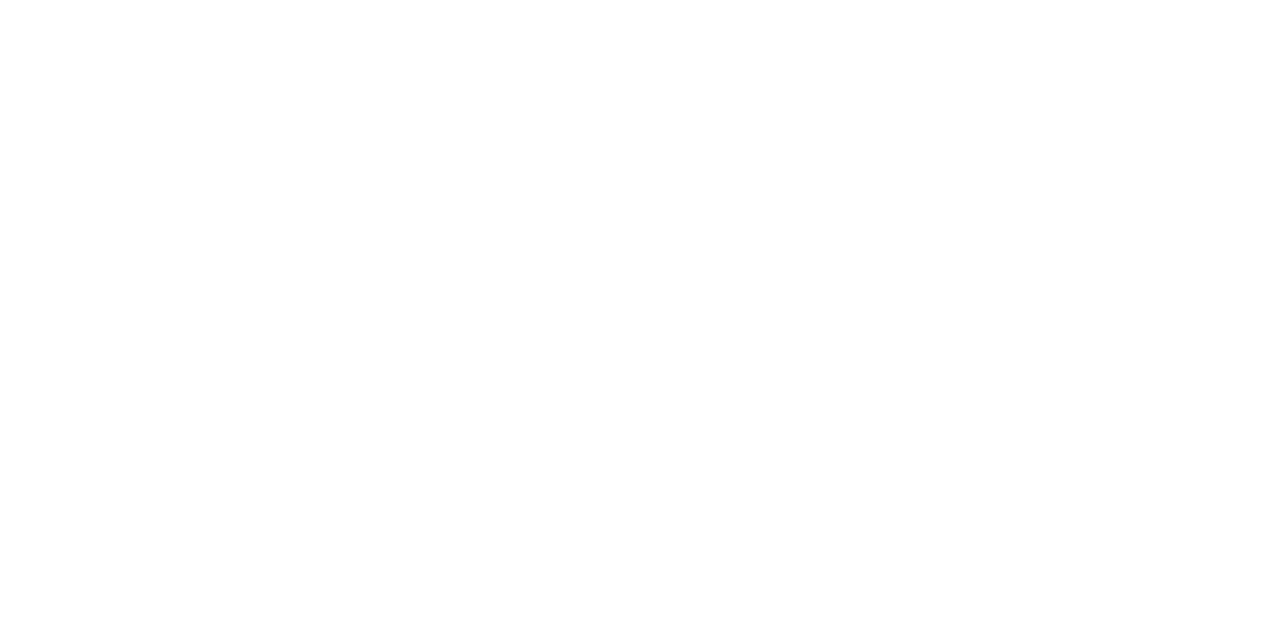
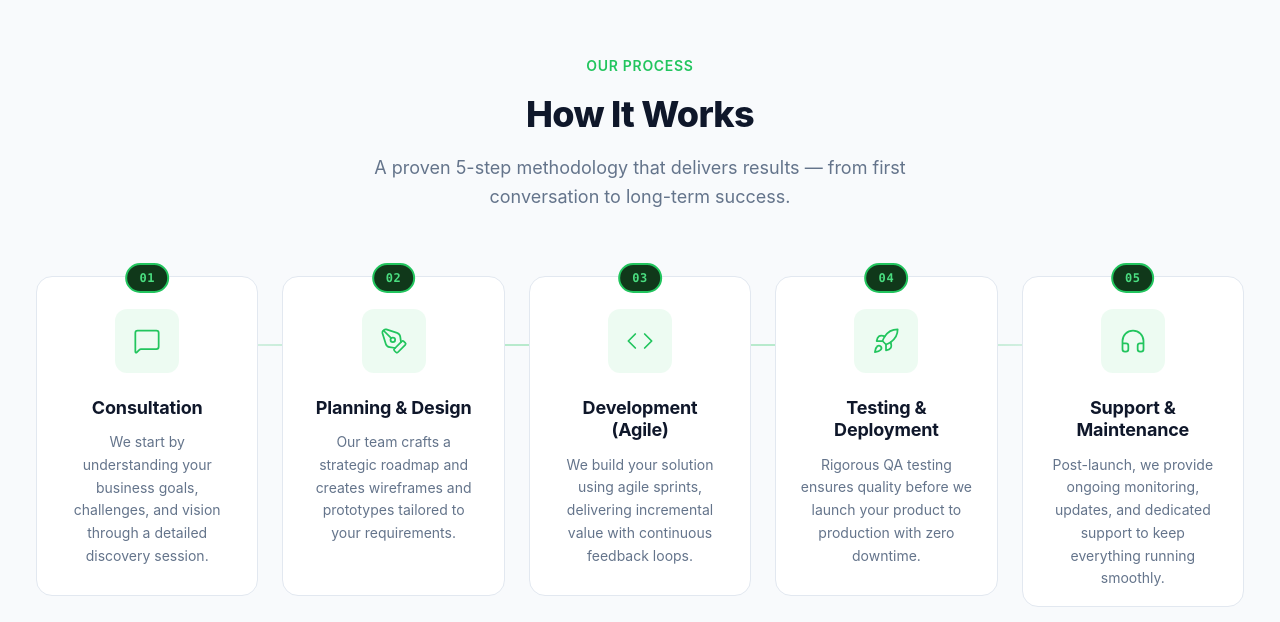
Before and after one commit to AllJacks1/aivox-landing-page, a React (Vite) app: page / in a window 1280 px wide. Shown: the part 2175-2797 px from the top of the page. Before the commit the page ends 2132 px from the top, so only its background shows below. Built offline with nearby package versions, Linux system fonts and the light colour scheme.

Commit message:
feat(ui): how it works section

```diff
--- a/src/App.tsx
+++ b/src/App.tsx
@@ -1,4 +1,5 @@
 import Hero from "./components/Hero";
+import HowItWorks from "./components/HowItWorks";
 import Navbar from "./components/Navbar";
 import ServicesSection from "./components/ServicesSection";
 import TrustBar from "./components/TrustBar";
@@ -11,6 +12,7 @@
         <Hero />
         <TrustBar/>
         <ServicesSection/>
+        <HowItWorks/>
       </main>
     </>
   );
--- /dev/null
+++ b/src/components/HowItWorks.tsx
@@ -0,0 +1,84 @@
+import React from "react";
+import { MessageSquare, PenTool, Code, Rocket, Headphones } from "lucide-react";
+import "../styles/HowItWorks.css";
+
+interface Step {
+  number: string;
+  icon: React.ElementType;
+  title: string;
+  description: string;
+}
+
+const steps: Step[] = [
+  {
+    number: "01",
+    icon: MessageSquare,
+    title: "Consultation",
+    description:
+      "We start by understanding your business goals, challenges, and vision through a detailed discovery session.",
+  },
+  {
+    number: "02",
+    icon: PenTool,
+    title: "Planning & Design",
+    description:
+      "Our team crafts a strategic roadmap and creates wireframes and prototypes tailored to your requirements.",
+  },
+  {
+    number: "03",
+    icon: Code,
+    title: "Development (Agile)",
+    description:
+      "We build your solution using agile sprints, delivering incremental value with continuous feedback loops.",
+  },
+  {
+    number: "04",
+    icon: Rocket,
+    title: "Testing & Deployment",
+    description:
+      "Rigorous QA testing ensures quality before we launch your product to production with zero downtime.",
+  },
+  {
+    number: "05",
+    icon: Headphones,
+    title: "Support & Maintenance",
+    description:
+      "Post-launch, we provide ongoing monitoring, updates, and dedicated support to keep everything running smoothly.",
+  },
+];
+
+const HowItWorks: React.FC = () => {
+  return (
+    <section className="how-it-works">
+      <div className="how-it-works-container">
+        {/* Section Header */}
+        <div className="how-it-works-header">
+          <span className="section-label">Our Process</span>
+          <h2 className="section-title">How It Works</h2>
+          <p className="section-description">
+            A proven 5-step methodology that delivers results — from first
+            conversation to long-term success.
+          </p>
+        </div>
+
+        {/* Timeline */}
+        <div className="timeline">
+          {steps.map((step) => (
+            <div key={step.number} className="timeline-step">
+              <div className="timeline-card">
+                <span className="timeline-number">{step.number}</span>
+                <div className="timeline-icon-wrapper">
+                  <step.icon className="timeline-icon" strokeWidth={1.5} />
+                </div>
+                <h3 className="timeline-title">{step.title}</h3>
+                <p className="timeline-description">{step.description}</p>
+              </div>
+            </div>
+          ))}
+        </div>
+      </div>
+    </section>
+  );
+};
+
+export default HowItWorks;
--- /dev/null
+++ b/src/styles/HowItWorks.css
@@ -0,0 +1,209 @@
+.how-it-works {
+  padding: var(--space-24) 0;
+  background: var(--bg-secondary);
+}
+
+.how-it-works-container {
+  max-width: var(--container-xl);
+  margin: 0 auto;
+  padding: 0 var(--space-6);
+}
+
+/* Header */
+.how-it-works-header {
+  text-align: center;
+  max-width: 640px;
+  margin: 0 auto var(--space-16);
+}
+
+.how-it-works-header .section-label {
+  display: inline-block;
+  font-size: var(--text-sm);
+  font-weight: 600;
+  color: var(--primary);
+  text-transform: uppercase;
+  letter-spacing: 0.05em;
+  margin-bottom: var(--space-4);
+}
+
+.how-it-works-header .section-title {
+  font-size: var(--text-4xl);
+  font-weight: 800;
+  color: var(--text-primary);
+  line-height: var(--leading-tight);
+  letter-spacing: -0.02em;
+  margin-bottom: var(--space-4);
+}
+
+.how-it-works-header .section-description {
+  font-size: var(--text-lg);
+  color: var(--text-muted);
+  line-height: var(--leading-relaxed);
+  margin: 0;
+}
+
+/* Timeline */
+.timeline {
+  display: flex;
+  align-items: stretch;
+  justify-content: space-between;
+  position: relative;
+}
+
+.timeline::before {
+  content: "";
+  position: absolute;
+  top: 68px;
+  left: 10%;
+  right: 10%;
+  height: 2px;
+  background: linear-gradient(
+    90deg,
+    var(--border-light) 0%,
+    var(--primary) 20%,
+    var(--primary) 80%,
+    var(--border-light) 100%
+  );
+  opacity: 0.3;
+  z-index: 0;
+}
+
+.timeline-step {
+  position: relative;
+  flex: 1;
+  display: flex;
+  flex-direction: column;
+  align-items: center;
+  text-align: center;
+  padding: 0 var(--space-3);
+  z-index: 1;
+}
+
+/* Card */
+.timeline-card {
+  position: relative;
+  background: var(--bg-elevated);
+  border: 1px solid var(--border-light);
+  border-radius: var(--radius-xl);
+  padding: var(--space-4) var(--space-6);
+  width: 100%;
+  max-width: 410px;
+  min-height: 320px;
+  margin: 0 auto;
+  transition: all var(--transition-base);
+  cursor: default;
+}
+
+.timeline-card:hover {
+  border-color: var(--primary-border);
+  box-shadow: var(--shadow-lg), var(--shadow-glow);
+  transform: translateY(-6px);
+}
+
+/* Step Number */
+.timeline-number {
+  position: absolute;
+  top: -14px;
+  left: 50%;
+  transform: translateX(-50%);
+  background: var(--primary-dark);
+  color: var(--primary-light);
+  font-family: var(--font-mono);
+  font-size: var(--text-xs);
+  font-weight: 700;
+  padding: var(--space-1) var(--space-3);
+  border-radius: var(--radius-full);
+  border: 2px solid var(--primary);
+  letter-spacing: 0.05em;
+  white-space: nowrap;
+}
+
+/* Icon */
+.timeline-icon-wrapper {
+  width: 64px;
+  height: 64px;
+  background: var(--primary-subtle);
+  border-radius: var(--radius-lg);
+  display: flex;
+  align-items: center;
+  justify-content: center;
+  margin: var(--space-4) auto var(--space-6);
+  transition: all var(--transition-base);
+}
+
+.timeline-card:hover .timeline-icon-wrapper {
+  background: var(--primary);
+  box-shadow: var(--shadow-glow);
+}
+
+.timeline-icon {
+  width: 28px;
+  height: 28px;
+  color: var(--primary);
+  transition: color var(--transition-base);
+}
+
+.timeline-card:hover .timeline-icon {
+  color: white;
+}
+
+/* Title */
+.timeline-title {
+  font-size: var(--text-lg);
+  font-weight: 700;
+  color: var(--text-primary);
+  line-height: var(--leading-tight);
+  margin-bottom: var(--space-3);
+  letter-spacing: -0.01em;
+}
+
+/* Description */
+.timeline-description {
+  font-size: var(--text-sm);
+  color: var(--text-muted);
+  line-height: var(--leading-relaxed);
+  margin: 0;
+}
+
+/* ========================================
+   RESPONSIVE
+   ======================================== */
+@media (max-width: 1024px) {
+  .timeline {
+    flex-wrap: wrap;
+    gap: var(--space-8) var(--space-4);
+  }
+
+  .timeline::before {
+    display: none;
+  }
+
+  .timeline-step {
+    flex: 0 0 calc(33.333% - var(--space-4));
+    padding: 0;
+  }
+
+  .timeline-card {
+    max-width: none;
+  }
+}
+
+@media (max-width: 768px) {
+  .how-it-works {
+    padding: var(--space-16) 0;
+  }
+
+  .how-it-works-header .section-title {
+    font-size: var(--text-3xl);
+  }
+
+  .timeline-step {
+    flex: 0 0 100%;
+  }
+
+  .timeline-card {
+    padding: var(--space-6);
+    max-width: 400px;
+    margin: 0 auto;
+  }
+}
```
